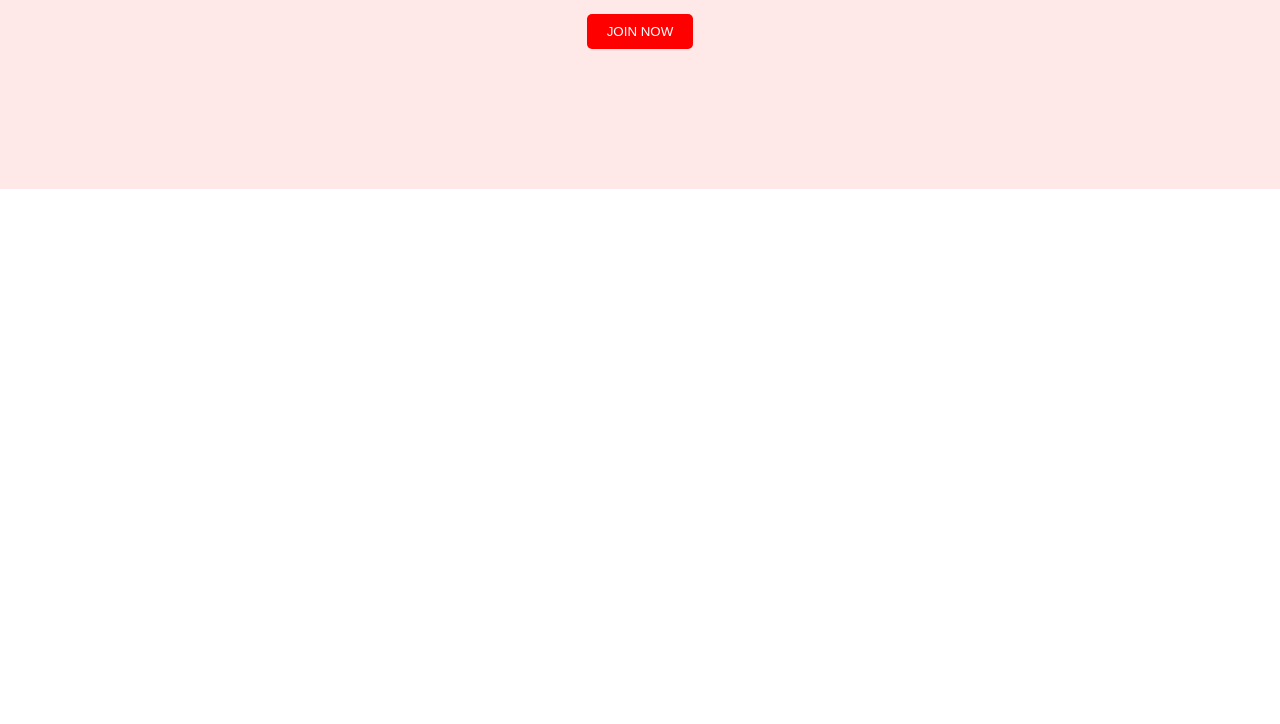
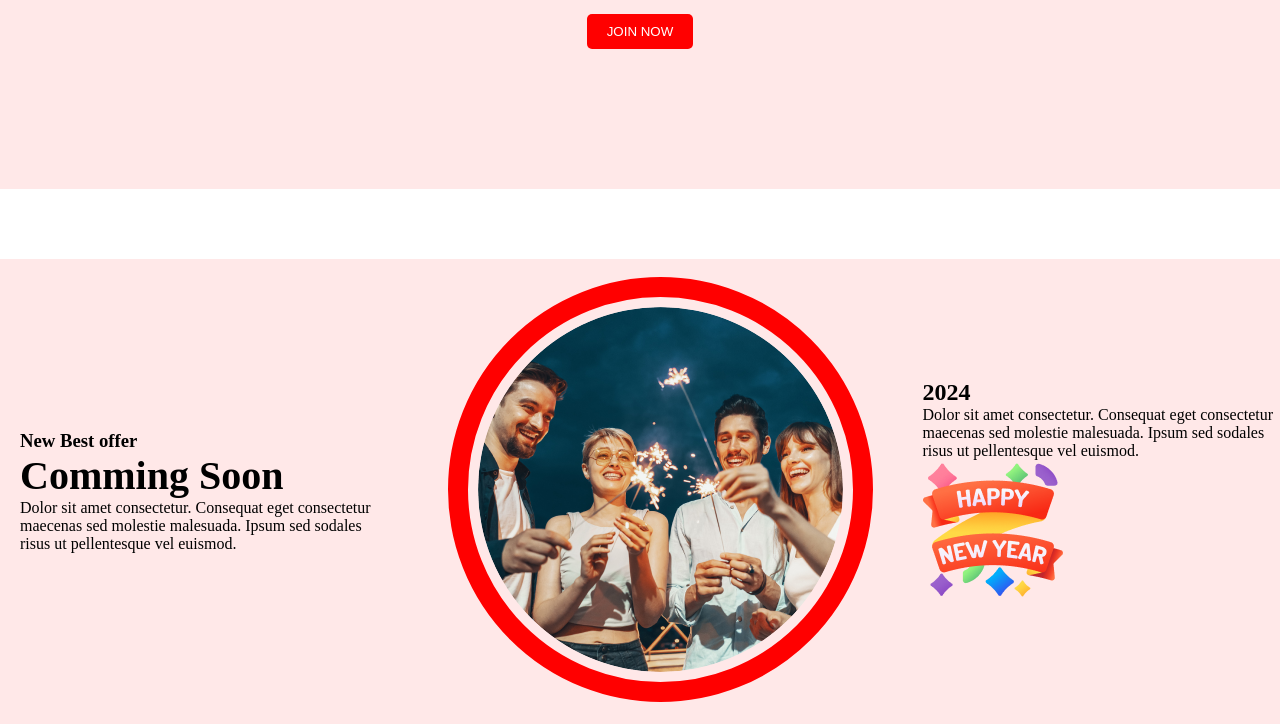
Before and after one commit to muhammadsobuj20/new-year-repo, a plain HTML site: page index.html in a window 1280 px wide. Shown: the part 2523-3247 px from the top of the page. Before the commit the page ends 2782 px from the top, so only its background shows below. Drawn offline with Linux system fonts and the light colour scheme; a web font is replaced by a local one.

Commit message:
added comming soon commit

```diff
--- a/index.html
+++ b/index.html
@@ -88,6 +88,28 @@
         </div>
       </section>
 
+
+      <!-- comming soon section -->
+
+      <section>
+        <div class="comming-soon-container">
+          <div class="comming-soon-content">
+            <h3 class="new-best-offer">New Best offer</h3>
+            <h1 class="comming-title">Comming Soon</h1>
+            <p class="offer-descriprion">Dolor sit amet consectetur. Consequat eget consectetur maecenas sed molestie malesuada. Ipsum sed sodales risus ut pellentesque vel euismod. </p>
+          </div>
+
+          <div class="round-img">
+            <img src="./assets/images/Ellipse 1.png" alt="image" class="img3">
+          </div>
+
+          <div class="happy-new">
+            <h2 class="since">2024</h2>
+            <p class="happy-description">Dolor sit amet consectetur. Consequat eget consectetur maecenas sed molestie malesuada. Ipsum sed sodales risus ut pellentesque vel euismod.</p>
+            <img src="./assets/images/Group 96.png" alt="">
+          </div>
+        </div>
+      </section>
     </main>
   </body>
 </html>
--- a/style.css
+++ b/style.css
@@ -139,7 +139,7 @@ categories-title {
 /* party section */
 
 .new-year-party {
-  background-color:#ffffff;
+  background-color: #ffffff;
   position: relative;
   max-width: 1280px;
   height: 600px;
@@ -164,7 +164,7 @@ categories-title {
 }
 
 .text-description {
-    font-weight: 400;
+  font-weight: 400;
   font-size: 18px;
   line-height: 18px;
   color: #ffffff;
@@ -183,7 +183,7 @@ categories-title {
 /* place section */
 
 .place-section {
-  background-color:#ffe8e8;
+  background-color: #ffe8e8;
   text-align: center;
   font-weight: 600;
   line-height: 56px;
@@ -195,10 +195,9 @@ categories-title {
   height: 450px;
   margin: 70px auto;
 }
-.sub-place-section{
-    margin-top: 60px;
+.sub-place-section {
+  margin-top: 60px;
 }
-
 
 span {
   color: #ff0000;
@@ -214,3 +213,36 @@ span {
 .btn-primary:hover {
   background-color: green;
 }
+
+.comming-soon-container {
+  background-color: #ffe8e8;
+  max-width: 1280px;
+  height: 465px;
+  display: flex;
+  justify-content: space-between;
+  margin: 0 auto;
+  gap: 50px;
+}
+
+.comming-soon-content {
+  padding: 20px;
+  margin: auto;
+}
+
+.comming-title {
+  font-size: 40px;
+}
+
+.round-img {
+  margin: auto;
+}
+
+.img3 {
+  border: 10px solid #ff0000;
+  border-radius: 100%;
+  border-width: 20px;
+  padding: 10px;
+}
+.happy-new {
+  margin: auto;
+}
```
